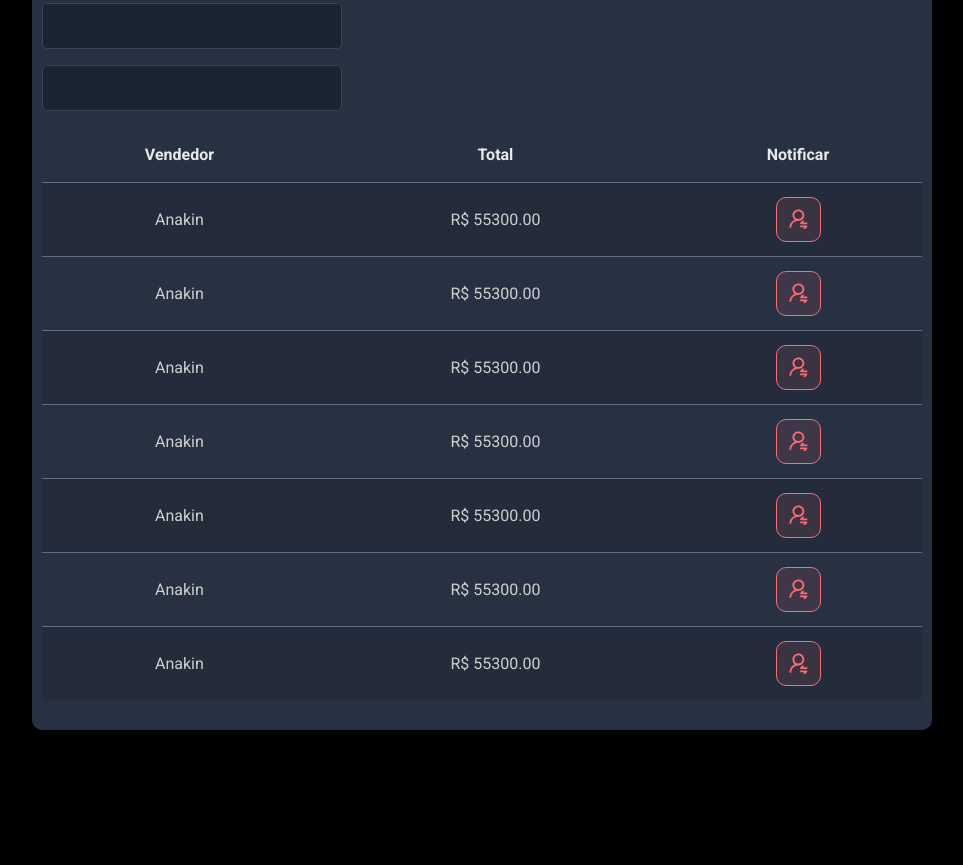
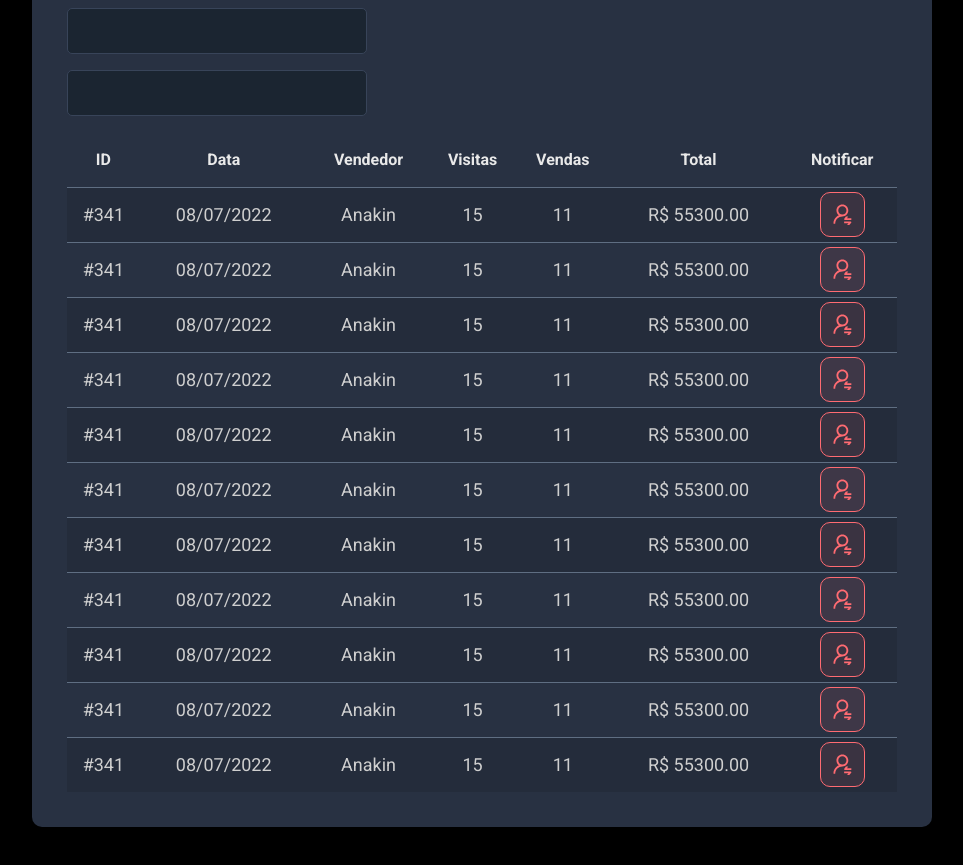
Before and after one commit to helton-barbosa/dsmeta-pre, a plain HTML site: page index.html in a window 1280 px wide. Shown: the part 335-1200 px from the top of the page, without its empty margins (158-1121 px from the left). Before the commit the page ends 1105 px from the top, so only its background shows below. Drawn offline with Linux system fonts and the light colour scheme.

Commit message:
@Media das telas finalizadas

```diff
--- a/index.html
+++ b/index.html
@@ -37,14 +37,22 @@
                   <table class="dsmeta-sales-table">
                      <thead>
                         <tr>
+                           <th class="show992">ID</th>
+                           <th class="show576">Data</th>
                            <th>Vendedor</th>
+                           <th class="show992">Visitas</th>
+                           <th class="show992">Vendas</th>
                            <th>Total</th>
                            <th>Notificar</th>
                         </tr>
                      </thead>
                      <tbody>
                         <tr>
+                           <td class="show992">#341</td>
+                           <td class="show576">08/07/2022</td>
                            <td>Anakin</td>
+                           <td class="show992">15</td>
+                           <td class="show992">11</td>
                            <td>R$ 55300.00</td>
                            <td>
                               <div class="dsmeta-red-btn-container">
@@ -55,7 +63,11 @@
                            </td>
                         </tr>
                         <tr>
+                           <td class="show992">#341</td>
+                           <td class="show576">08/07/2022</td>
                            <td>Anakin</td>
+                           <td class="show992">15</td>
+                           <td class="show992">11</td>
                            <td>R$ 55300.00</td>
                            <td>
                               <div class="dsmeta-red-btn-container">
@@ -66,7 +78,11 @@
                            </td>
                         </tr>
                         <tr>
+                           <td class="show992">#341</td>
+                           <td class="show576">08/07/2022</td>
                            <td>Anakin</td>
+                           <td class="show992">15</td>
+                           <td class="show992">11</td>
                            <td>R$ 55300.00</td>
                            <td>
                               <div class="dsmeta-red-btn-container">
@@ -77,7 +93,11 @@
                            </td>
                         </tr>
                         <tr>
+                           <td class="show992">#341</td>
+                           <td class="show576">08/07/2022</td>
                            <td>Anakin</td>
+                           <td class="show992">15</td>
+                           <td class="show992">11</td>
                            <td>R$ 55300.00</td>
                            <td>
                               <div class="dsmeta-red-btn-container">
@@ -88,7 +108,11 @@
                            </td>
                         </tr>
                         <tr>
+                           <td class="show992">#341</td>
+                           <td class="show576">08/07/2022</td>
                            <td>Anakin</td>
+                           <td class="show992">15</td>
+                           <td class="show992">11</td>
                            <td>R$ 55300.00</td>
                            <td>
                               <div class="dsmeta-red-btn-container">
@@ -99,7 +123,11 @@
                            </td>
                         </tr>
                         <tr>
+                           <td class="show992">#341</td>
+                           <td class="show576">08/07/2022</td>
                            <td>Anakin</td>
+                           <td class="show992">15</td>
+                           <td class="show992">11</td>
                            <td>R$ 55300.00</td>
                            <td>
                               <div class="dsmeta-red-btn-container">
@@ -110,7 +138,11 @@
                            </td>
                         </tr>
                         <tr>
+                           <td class="show992">#341</td>
+                           <td class="show576">08/07/2022</td>
                            <td>Anakin</td>
+                           <td class="show992">15</td>
+                           <td class="show992">11</td>
                            <td>R$ 55300.00</td>
                            <td>
                               <div class="dsmeta-red-btn-container">
@@ -120,6 +152,67 @@
                               </div>
                            </td>
                         </tr>
+                        <tr>
+                           <td class="show992">#341</td>
+                           <td class="show576">08/07/2022</td>
+                           <td>Anakin</td>
+                           <td class="show992">15</td>
+                           <td class="show992">11</td>
+                           <td>R$ 55300.00</td>
+                           <td>
+                              <div class="dsmeta-red-btn-container">
+                                 <div class="dsmeta-red-btn">
+                                    <img src="notification-icon.svg" alt="Notificar" title="Notificar Vendedor">
+                                 </div>
+                              </div>
+                           </td>
+                        </tr>
+                        <tr>
+                           <td class="show992">#341</td>
+                           <td class="show576">08/07/2022</td>
+                           <td>Anakin</td>
+                           <td class="show992">15</td>
+                           <td class="show992">11</td>
+                           <td>R$ 55300.00</td>
+                           <td>
+                              <div class="dsmeta-red-btn-container">
+                                 <div class="dsmeta-red-btn">
+                                    <img src="notification-icon.svg" alt="Notificar" title="Notificar Vendedor">
+                                 </div>
+                              </div>
+                           </td>
+                        </tr>
+                        <tr>
+                           <td class="show992">#341</td>
+                           <td class="show576">08/07/2022</td>
+                           <td>Anakin</td>
+                           <td class="show992">15</td>
+                           <td class="show992">11</td>
+                           <td>R$ 55300.00</td>
+                           <td>
+                              <div class="dsmeta-red-btn-container">
+                                 <div class="dsmeta-red-btn">
+                                    <img src="notification-icon.svg" alt="Notificar" title="Notificar Vendedor">
+                                 </div>
+                              </div>
+                           </td>
+                        </tr>
+                        <tr>
+                           <td class="show992">#341</td>
+                           <td class="show576">08/07/2022</td>
+                           <td>Anakin</td>
+                           <td class="show992">15</td>
+                           <td class="show992">11</td>
+                           <td>R$ 55300.00</td>
+                           <td>
+                              <div class="dsmeta-red-btn-container">
+                                 <div class="dsmeta-red-btn">
+                                    <img src="notification-icon.svg" alt="Notificar" title="Notificar Vendedor">
+                                 </div>
+                              </div>
+                           </td>
+                        </tr>
+
                      </tbody>
                   </table>
                </div>
--- a/style.css
+++ b/style.css
@@ -136,3 +136,31 @@ header{
    display: flex;
    justify-content: center;
 }
+
+.show576{
+   display: none;
+}
+
+.show992{
+   display: none;
+}
+
+@media (min-width: 576px) {
+   .show576{
+      display: table-cell;
+   }
+   .dsmeta-card{
+      padding: 35px;
+   }
+   .dsmeta-sales-table tbody tr{
+      height: 55px;
+   }
+   .dsmeta-sales-table tbody{
+      font-size: 18px;
+   }
+}
+@media (min-width: 992px) {
+   .show992{
+      display: table-cell;
+   }
+}
```
